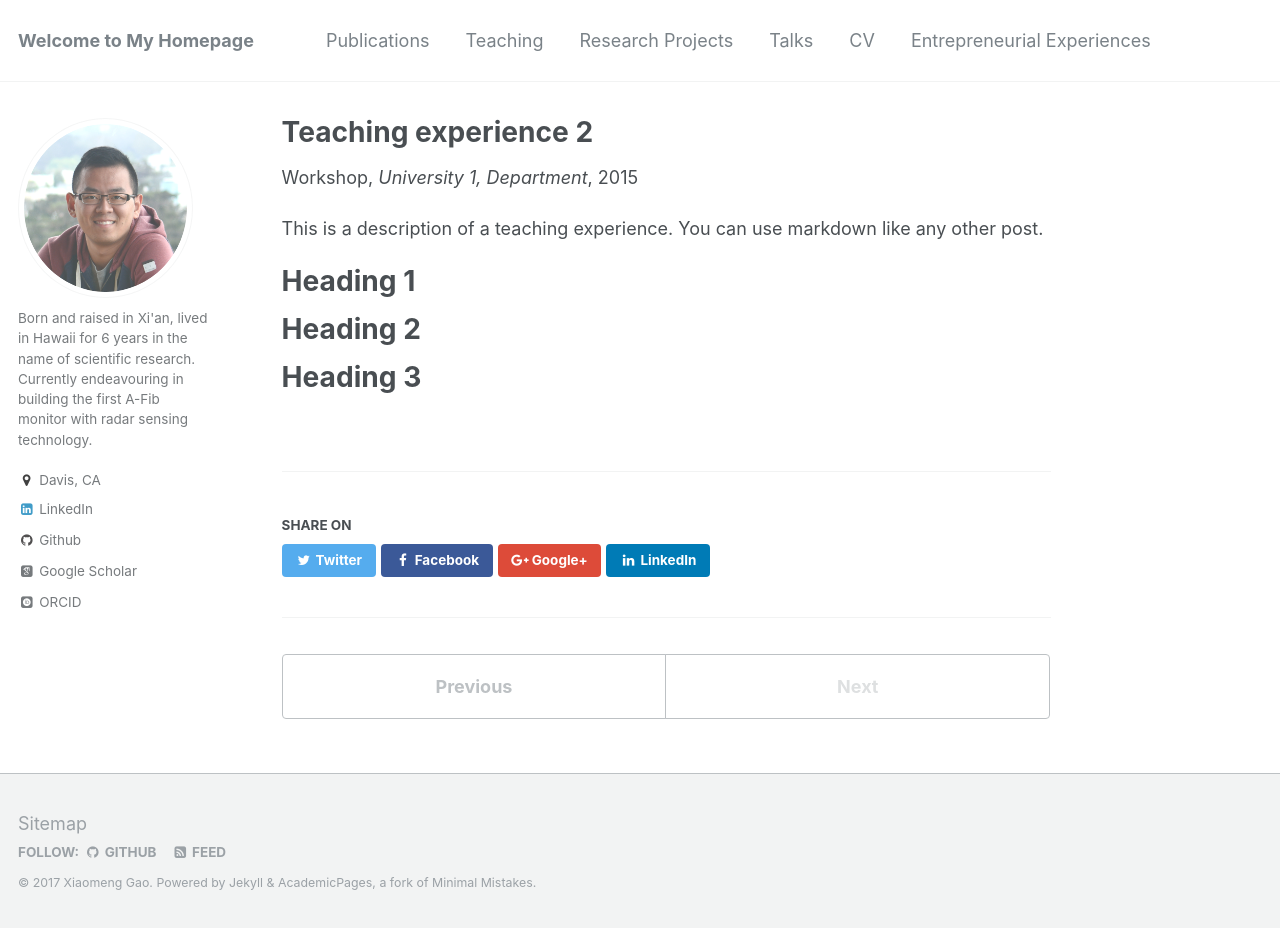
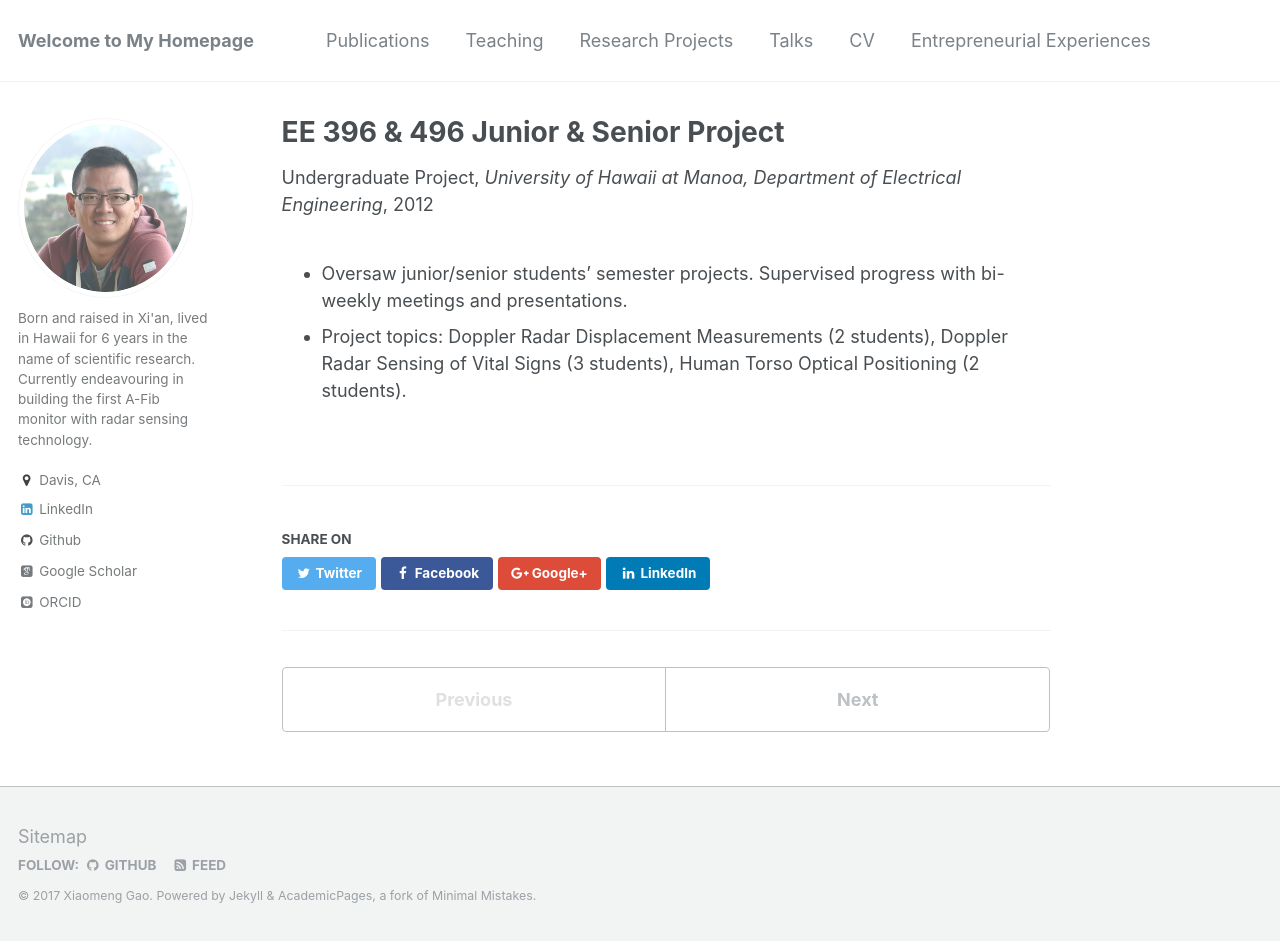
Before and after one commit to x-mengao/x-mengao.github.io, a Jekyll site: the page built from _teaching/2015-spring-teaching-2.md, in a window 1280 px wide and 941 px high. Built offline with Jekyll 4.4.1, drawn with Linux system fonts in a browser that asks for light colours; some web fonts are replaced.

Commit message:
Update 2015-spring-teaching-2.md

```diff
--- a/_teaching/2015-spring-teaching-2.md
+++ b/_teaching/2015-spring-teaching-2.md
@@ -1,20 +1,12 @@
 ---
-title: "Teaching experience 2"
+title: "EE 396 & 496 Junior & Senior Project"
 collection: teaching
-type: "Workshop"
-permalink: /teaching/2015-spring-teaching-1
-venue: "University 1, Department"
-date: 2015-01-01
-location: "City, Country"
+type: "Undergraduate Project"
+permalink: /teaching/2012-summer-teaching-1
+venue: "University of Hawaii at Manoa, Department of Electrical Engineering"
+date: 2012-07-01
+location: "Honolulu, USA"
 ---
 
-This is a description of a teaching experience. You can use markdown like any other post.
-
-Heading 1
-======
-
-Heading 2
-======
-
-Heading 3
-======
+* Oversaw junior/senior students’ semester projects. Supervised progress with bi-weekly meetings and presentations.
+*	Project topics: Doppler Radar Displacement Measurements (2 students), Doppler Radar Sensing of Vital Signs (3 students), Human Torso Optical Positioning (2 students).
```
